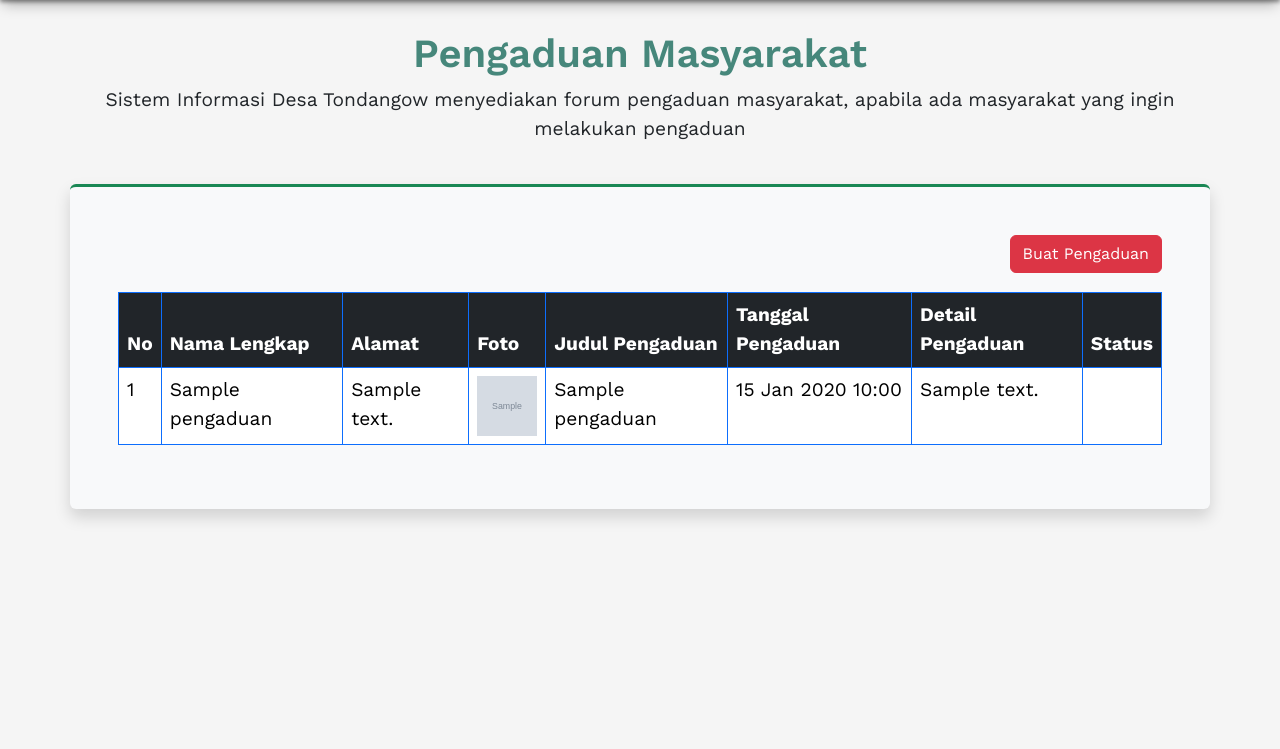
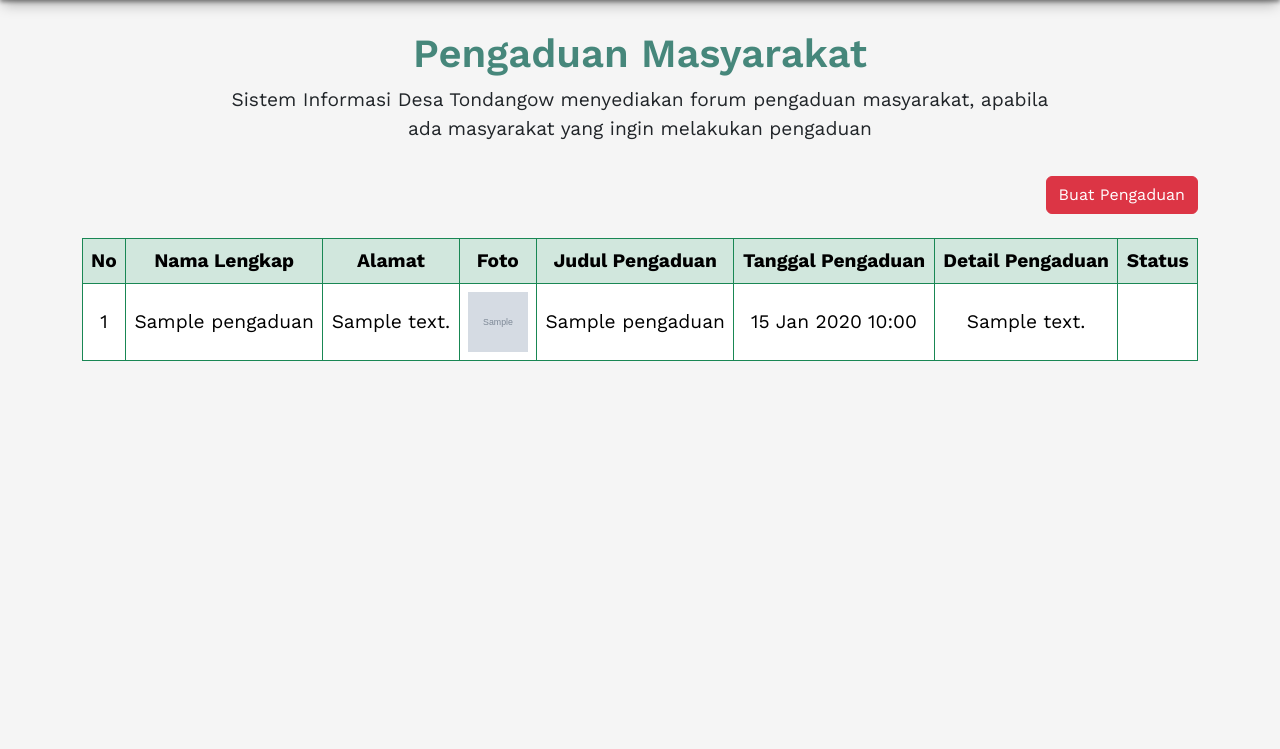
Before and after one commit to steinpongoh/sidesa, a PHP site: page /list_pengaduan.php in a window 1280 px wide. Shown: the part 50-799 px from the top of the page. Run offline with PHP 8.4, Linux system fonts and the light colour scheme; tables that the repository leaves empty hold one stand-in row (values such as "Sample post"); grey boxes marked "Sample" are stand-in pictures; some libraries are stand-ins or nearby versions.

Commit message:
memperbaiki style tabel

```diff
--- a/css/style.css
+++ b/css/style.css
@@ -5,9 +5,6 @@
   --shadow: 1px 1px 2px black, 0 0 1em black, 0 0 0.2em black;
   --animate-duration: 1.5s;
   --animate-delay: 1.5s;
-}
-::-webkit-scrollbar {
-  display: none;
 }
 
 body {
--- a/list_pengaduan.php
+++ b/list_pengaduan.php
@@ -9,14 +9,19 @@ $queryPengaduan = query('SELECT * FROM pengaduan');
 <section id="pengaduan" class="pengaduan">
     <div class="container">
         <div class="row justify-content-center" data-aos="fade-down-left">
+            <div class="col-md-9 text-center mb-3">
                 <h1 class="text-center">Pengaduan Masyarakat</h1>
                 <p class="text-center">Sistem Informasi Desa Tondangow menyediakan forum pengaduan masyarakat, apabila ada masyarakat yang ingin melakukan pengaduan</p>
-        <div class="shadow p-5 mt-4 mb-4 rounded-2 border-top border-success border-3 bg-light">
+            </div>
+            <div class="col-md-12 mb-4 float-end">
                 <a href="pengaduan.php" class="float-end btn btn-danger">Buat Pengaduan
-        </a><br>
-        <br>
-        <table class="table table-bordered border-primary" id="dataTable" width="100%" cellspacing="0">
-            <thead class="table-dark border-primary">
+                </a>
+            </div>
+
+            <div class="col-md-12 text-center table-responsive overflow-x-auto">
+
+                <table class="table table-bordered border-success" id="dataTable" width="100%" cellspacing="0">
+                    <thead class="table-success table-bordered border-success align-middle">
                         <tr>
                             <th>No</th>
                             <th>Nama Lengkap</th>
@@ -28,19 +33,19 @@ $queryPengaduan = query('SELECT * FROM pengaduan');
                             <th>Status</th>
                         </tr>
                     </thead>
-            <tbody>
+                    <tbody class="align-middle">
                         <?php $i = 1 ?>
                         <?php foreach ($queryPengaduan as $rows) { ?>
                             <tr>
                                 <td><?= $i ?></td>
-                        <td><?php echo $rows['nama_pengadu'] ?></td>
-                        <td><?php echo $rows['alamat_lengkap'] ?></td>
+                                <td><?= $rows['nama_pengadu'] ?></td>
+                                <td><?= $rows['alamat_lengkap'] ?></td>
                                 <td>
-                            <img width="60px" height="60px" src="img/pengaduan/<?php echo $rows['gambar']?>" alt="">
+                                    <img width="60px" height="60px" src="img/pengaduan/<?= $rows['gambar'] ?>" alt="">
                                 </td>
-                        <td><?php echo $rows['judul_pengaduan']?></td>
-                        <td><?php echo date('d M Y H:i', strtotime($rows['tanggal_pengaduan']))?></td>
-                        <td><?php echo $rows['detail_pengaduan']?></td>
+                                <td><?= $rows['judul_pengaduan'] ?></td>
+                                <td><?= date('d M Y H:i', strtotime($rows['tanggal_pengaduan'])) ?></td>
+                                <td><?= $rows['detail_pengaduan'] ?></td>
                                 <td></td>
                             </tr>
                             <?php $i++ ?>
```
Also changed, not shown: danadesa.php (+5 -5 lines). Lines whose indentation alone changed are shown as unchanged.
